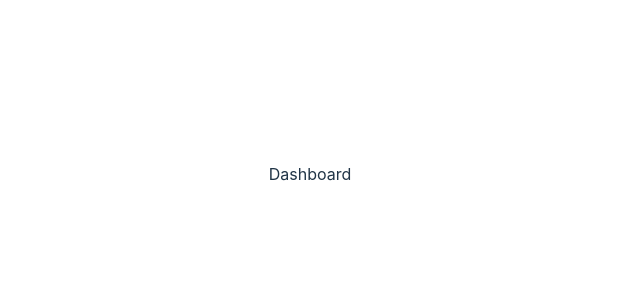
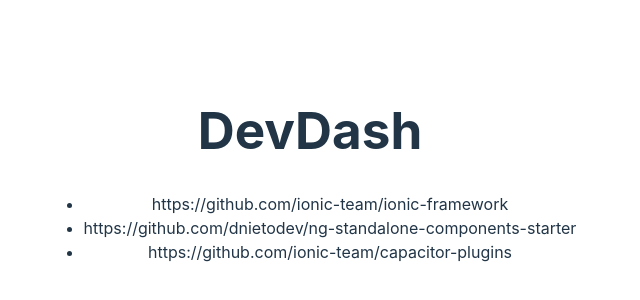
Before and after one commit to dnietodev/react-from-0, a React (Vite) app: page / in a window 1280 px wide. Shown: the part 226-526 px from the top of the page, without its empty margins (330-970 px from the left). Built offline with nearby package versions, Linux system fonts and the light colour scheme.

Commit message:
ADD loops, react fragment

```diff
--- a/src/sections/dashboard/Dashboard.tsx
+++ b/src/sections/dashboard/Dashboard.tsx
@@ -1,3 +1,16 @@
+import { config } from "../../devdash_config";
+
 export function Dashboard() {
-    return <div>Dashboard</div>
+  const title = "DevDash";
+
+  return (
+    <>
+      <h1>{title}</h1>
+      <ul>
+        {config.widgets.map((widget) => (
+          <li key={widget.id}>{widget.repository_url}</li>
+        ))}
+      </ul>
+    </>
+  );
 }
```
